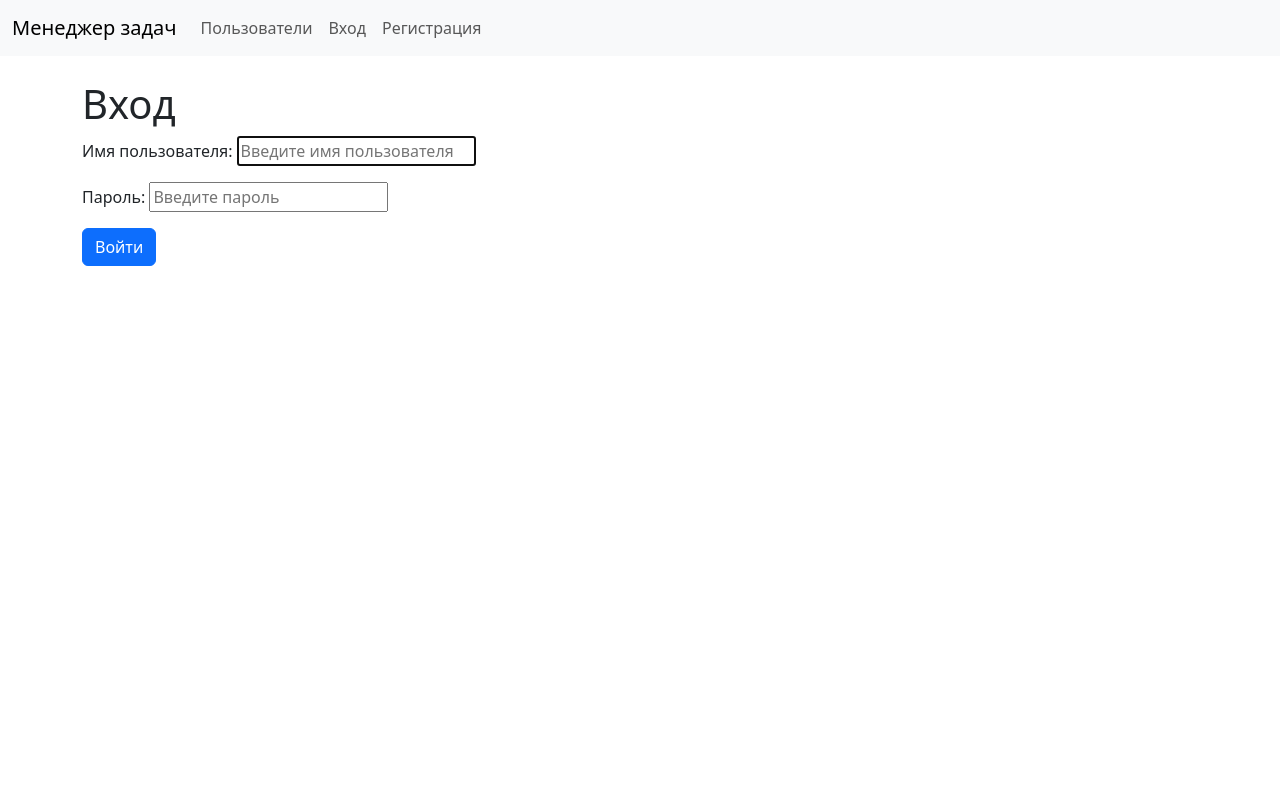
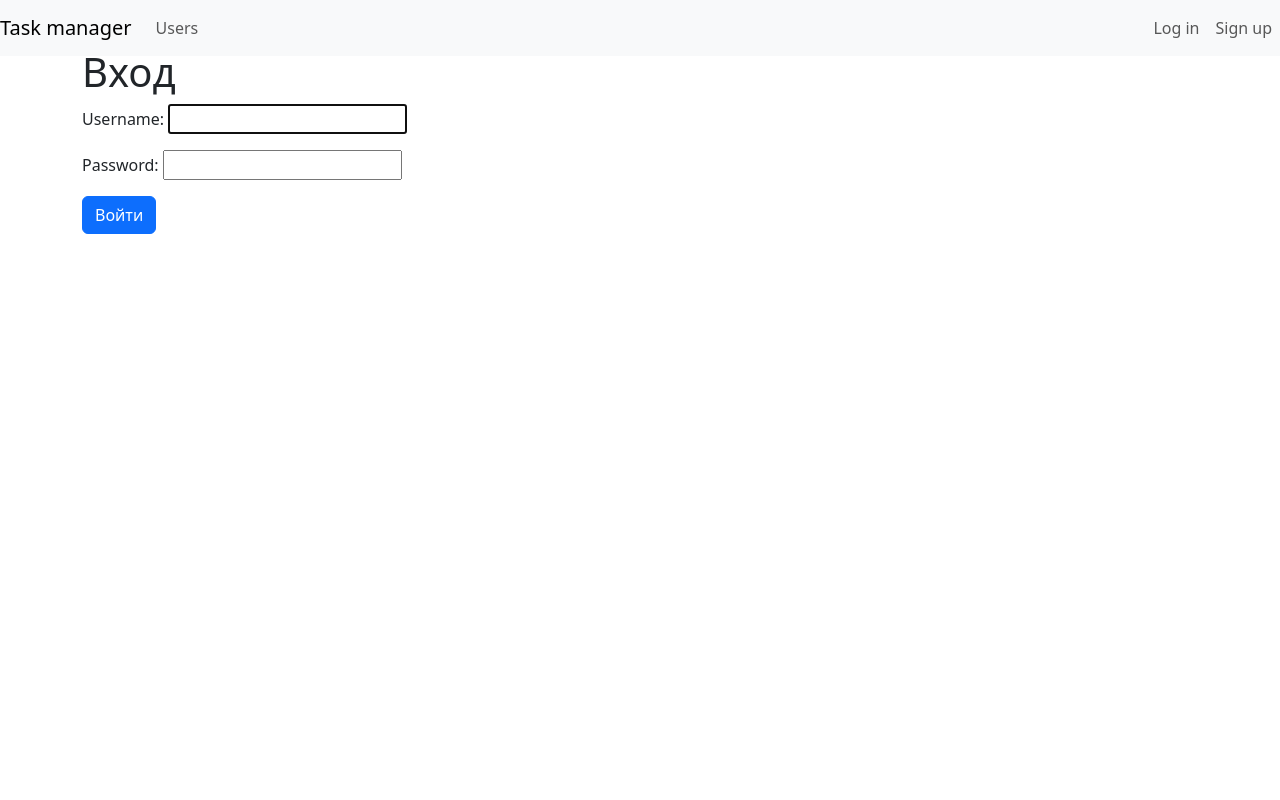
Before and after one commit to gordienkoas/python-project-52, a Django app: page /login/ in a window 1280 px wide. Run offline with Django 5.2, Linux system fonts and the light colour scheme; some libraries are stand-ins or nearby versions.

Commit message:
change views.py

```diff
--- a/task_manager/templates/base.html
+++ b/task_manager/templates/base.html
@@ -1,69 +1,97 @@
+{# Load the tag library #}
 {% load django_bootstrap5 %}
-<!DOCTYPE html>
-<html lang="en">
-<head>
-    <meta charset="UTF-8">
-    <title>{% block title %}My Project{% endblock %}</title>
+
+{# Load lang #}
+{% load i18n %}
+{% get_current_language as LANGUAGE_CODE %}
+
+{# Load CSS and JavaScript #}
+
 {% bootstrap_css %}
 {% bootstrap_javascript %}
+
+<!doctype html>
+<html lang="{{ LANGUAGE_CODE }}" class="h-100">
+
+{% block header %}
+
+<head>
+    <meta charset="utf-8">
+    <meta name="viewport" content="width=device-width, initial-scale=1, shrink-to-fit=no">
+    <title>{% translate "Task manager" %}</title>
 </head>
-<body>
-<nav class="navbar navbar-expand-lg navbar-light bg-light">
-  <div class="container-fluid">
-    <a class="navbar-brand" href="#">Менеджер задач</a>
-    <button class="navbar-toggler" type="button" data-bs-toggle="collapse" data-bs-target="#navbarNav"
-            aria-controls="navbarNav" aria-expanded="false" aria-label="Toggle navigation">
+{% endblock %}
+
+{% block navbar %}
+
+<body class="d-flex flex-column h-100">
+    <header>
+        <!-- Fixed navbar -->
+        <nav class="navbar navbar-expand-md navbar-light fixed-top bg-light">
+            <a class="navbar-brand" href="{% url 'index' %}">{% translate "Task manager" %}</a>
+            <button class="navbar-toggler" type="button" data-toggle="collapse" data-target="#navbarCollapse"
+                aria-controls="navbarCollapse" aria-expanded="false" aria-label="Toggle navigation">
                 <span class="navbar-toggler-icon"></span>
             </button>
-    <div class="collapse navbar-collapse" id="navbarNav">
-      <ul class="navbar-nav">
+            <div class="collapse navbar-collapse" id="navbarCollapse">
+                <ul class="navbar-nav mr-auto">
+                    <li class="nav-item">
+                        <a class="nav-link" href="{% url 'users:user_list' %}">{% translate "Users" %}</a>
+                    </li>
                     {% if user.is_authenticated %}
                     <li class="nav-item">
-            <a class="nav-link" href="{% url 'user-list' %}">Пользователи</a>
+                        <a class="nav-link" href="{% url 'statuses:status_list' %}">{% translate "Statuses" %}</a>
                     </li>
                     <li class="nav-item">
-            <a class="nav-link" href="{% url 'status-list' %}">Статусы</a>
+                        <a class="nav-link" href="{% url 'labels:label_list' %}">{% translate "Labels" %}</a>
                     </li>
                     <li class="nav-item">
-            <a class="nav-link" href="{% url 'task-list' %}">Задачи</a>
-          </li>
-          <li class="nav-item">
-          <a class="nav-link" href="{% url 'label-list' %}">Метки</a>
-          </li>
-          <li class="nav-item">
-            <form action="{% url 'logout' %}" method="post" style="display: inline;">
-              {% csrf_token %}
-              <button type="submit" class="btn btn-link nav-link">Выход</button>
-            </form>
-          </li>
-        {% else %}
-        <li class="nav-item">
-            <a class="nav-link" href="{% url 'user-list' %}">Пользователи</a>
-          </li>
-          <li class="nav-item">
-            <a class="nav-link" href="{% url 'login' %}">Вход</a>
-          </li>
-          <li class="nav-item">
-            <a class="nav-link" href="{% url 'user-create' %}">Регистрация</a>
+                        <a class="nav-link" href="{% url 'tasks:task_list' %}">{% translate "Tasks" %}</a>
                     </li>
                     {% endif %}
                 </ul>
             </div>
+            <div class="collapse navbar-collapse flex-grow-0" id="navbarSupportedContent">
+                <ul class="navbar-nav text-right">
+                    {% if not user.is_authenticated %}
+                    <li class="nav-item active ">
+                        <a class="nav-link" href="{% url 'login' %}">{% translate "Log in" %}</a>
+                    </li>
+                    <li class="nav-item active">
+                        <a class="nav-link" href="{% url 'users:create_user' %}">{% translate "Sign up" %}</a>
+                    </li>
+                    {% else %}
+                    <li class="nav-item">
+                        <a class="nav-link disabled" href="#" tabindex="-1" aria-disabled="true">
+                            {% translate "Logged in as" %}
+                            {{user.username }}</a>
+                    </li>
+                    <li class="nav-item active">
+                        <a class="nav-link" href="{% url 'logout' %}">{% translate "Log out" %}</a>
+                    </li>
+                    {% endif %}
+                </ul>
             </div>
         </nav>
+    </header>
+    {% endblock %}
 
-<div class="container mt-4">
-    {% if messages %}
-      {% for message in messages %}
-        <div class="alert alert-{{ message.tags }} alert-dismissible fade show" role="alert">
-          {{ message }}
-          <button type="button" class="btn-close" data-bs-dismiss="alert" aria-label="Close"></button>
+    <!-- Begin page content -->
+    <main role="main" class="flex-shrink-0 mt-5">
+        <div class="container">
+            {% block content %}
+            <h1 class="mt-5">Sticky footer with fixed navbar</h1>
+            <p class="lead">Pin a footer to the bottom of the viewport in desktop browsers with this
+                custom HTML and
+                CSS. A
+                fixed navbar has been added with <code>padding-top: 60px;</code> on the
+                <code>main &gt; .container</code>.
+            </p>
+            <p>Back to <a href="../examples/sticky-footer/">the default sticky footer</a> minus the
+                navbar.</p>
+            {% endblock %}
+
         </div>
-      {% endfor %}
-    {% endif %}
+    </main>
 
-    {% block content %}
-    {% endblock %}
-</div>
-</body>
 </html>
--- a/task_manager/urls.py
+++ b/task_manager/urls.py
@@ -1,15 +1,19 @@
 from django.contrib import admin
 from django.urls import path, include
-from django.views.generic import TemplateView
-from task_manager.views import UserLoginView, UserLogoutView
+from task_manager import views
+from .users.views import LoginUserView, LogoutUserView
+from django.conf import settings
+from django.conf.urls.static import static
+
+app_name = "task_manager"
 
 urlpatterns = [
-     path('admin/', admin.site.urls),
-     path('', TemplateView.as_view(template_name='index.html'), name='home'),
-     path('users/', include('task_manager.users.urls')),
-     path('statuses/', include('task_manager.statuses.urls')),
-     path('tasks/', include('task_manager.tasks.urls')),
-     path('labels/', include('task_manager.labels.urls')),
-     path('login/', UserLoginView.as_view(), name='login'),
-     path('logout/', UserLogoutView.as_view(), name='logout'),
-]
+    path("admin/", admin.site.urls),
+    path("", views.IndexView.as_view(), name="index"),
+    path("login/", LoginUserView.as_view(), name="login"),
+    path("logout/", LogoutUserView.as_view(), name="logout"),
+    path("users/", include("task_manager.users.urls"), name="users"),
+    path("statuses/", include("task_manager.statuses.urls"), name="statuses"),
+    path("tasks/", include("task_manager.tasks.urls"), name="tasks"),
+    path("labels/", include("task_manager.labels.urls"), name="labels"),
+] + static(settings.STATIC_URL, document_root=settings.STATIC_ROOT)
--- a/task_manager/users/forms.py
+++ b/task_manager/users/forms.py
@@ -1,135 +1,33 @@
 from django import forms
-from django.contrib.auth.forms import UserCreationForm, AuthenticationForm
+from django.contrib.auth.forms import UserCreationForm
 from django.contrib.auth.models import User
+from .models import MyUser
 from django.utils.translation import gettext_lazy as _
-import re
 
-
-class UserRegisterForm(forms.ModelForm):
-    first_name = forms.CharField(
-        label='Имя',
-        max_length=150,
-        required=True,
-        widget=forms.TextInput(attrs={'placeholder': 'Имя'})
-    )
-    last_name = forms.CharField(
-        label='Фамилия',
-        max_length=150,
-        required=True,
-        widget=forms.TextInput(attrs={'placeholder': 'Фамилия'})
-    )
-    username = forms.CharField(
-        label='Имя пользователя',
-        max_length=150,
-        required=True,
-        help_text='Обязательное поле. Не более 150 символов. Только буквы, цифры и символы @/./+/-/_.',
-        widget=forms.TextInput(attrs={'placeholder': 'Введите имя пользователя'})
-    )
-    password1 = forms.CharField(
-        label='Пароль',
-        widget=forms.PasswordInput(attrs={'placeholder': 'Введите пароль'}),
-        help_text='Ваш пароль должен содержать как минимум 3 символа.',
-        min_length=3
-    )
-    password2 = forms.CharField(
-        label='Подтверждение пароля',
-        widget=forms.PasswordInput(attrs={'placeholder': 'Повторите пароль'}),
-        help_text='Для подтверждения введите, пожалуйста, пароль ещё раз.'
-    )
+class NewUserForm(UserCreationForm):
+    first_name = forms.CharField(max_length=30, required=True, label=_("First name"))
+    last_name = forms.CharField(max_length=30, required=True, label=_("Last name"))
 
     class Meta:
         model = User
-        fields = ['first_name', 'last_name', 'username']
-
-    def clean_username(self):
-        username = self.cleaned_data['username']
-        if len(username) > 150:
-            raise forms.ValidationError('Логин не должен превышать 150 символов.')
-        # Проверка допустимых символов
-        if not re.match(r'^[\w.@+-]+$', username):
-            raise forms.ValidationError('Допустимы только буквы, цифры и символы @/./+/-/_.')
-        return username
-
-    def clean_password2(self):
-        password1 = self.cleaned_data.get('password1')
-        password2 = self.cleaned_data.get('password2')
-
-        if len(password1) < 3:
-            raise forms.ValidationError('Пароль должен содержать минимум 3 символа.')
-
-        if password1 != password2:
-            raise forms.ValidationError('Пароли не совпадают.')
-
-        return password2
+        fields = ("username", "first_name", "last_name", "password1", "password2")
 
     def save(self, commit=True):
         user = super().save(commit=False)
-        user.set_password(self.cleaned_data['password1'])
         if commit:
             user.save()
         return user
 
-# class UserRegisterForm(UserCreationForm):
-#     first_name = forms.CharField(
-#         label=_("Имя"),
-#         max_length=30,
-#         required=True,
-#         widget=forms.TextInput(attrs={'placeholder': 'Имя'}),
-#     )
-#     last_name = forms.CharField(
-#         label=_("Фамилия"),
-#         max_length=30,
-#         required=True,
-#         widget=forms.TextInput(attrs={'placeholder': 'Фамилия'}),
-#     )
-#     # остальные поля ...
-#
-#     def save(self, commit=True):
-#         user = super().save(commit=False)
-#         user.first_name = self.cleaned_data['first_name']
-#         user.last_name = self.cleaned_data['last_name']
-#         if commit:
-#             user.save()
-#         return user
+class UserProfileForm(forms.ModelForm):
+    class Meta:
+        model = MyUser
+        fields = ['bio']
 
 
-
-class UserUpdateForm(forms.ModelForm):
-    first_name = forms.CharField(
-        label="Имя",
-        max_length=30,
-        widget=forms.TextInput(attrs={'placeholder': 'Введите имя'}),
-        help_text='Введите ваше имя'
-    )
-    last_name = forms.CharField(
-        label="Фамилия",
-        max_length=30,
-        widget=forms.TextInput(attrs={'placeholder': 'Введите фамилию'}),
-        help_text='Введите вашу фамилию'
-    )
-    username = forms.CharField(
-        label="Имя пользователя",
-        max_length=150,
-        widget=forms.TextInput(attrs={'placeholder': 'Введите имя пользователя'}),
-        help_text='Обязательное поле. Не более 150 символов. Только буквы, цифры и символы @/./+/-/_'
-    )
-
-    class Meta:
-        model = User
-        fields = ("first_name", "last_name", "username")
+from django.contrib.auth.forms import AuthenticationForm
+from django import forms
 
 class CustomAuthenticationForm(AuthenticationForm):
-    username = forms.CharField(
-        label="Имя пользователя",
-        widget=forms.TextInput(attrs={
-            'autofocus': True,
-            'placeholder': 'Введите имя пользователя'
-        })
-    )
-    password = forms.CharField(
-        label="Пароль",
-        strip=False,
-        widget=forms.PasswordInput(attrs={
-            'placeholder': 'Введите пароль'
-        }),
-    )
+    # Можно добавить свои поля или изменить поведение
+    username = forms.CharField(label='Username', max_length=254)
+    password = forms.CharField(label='Password', widget=forms.PasswordInput)
--- a/task_manager/users/models.py
+++ b/task_manager/users/models.py
@@ -1,5 +1,5 @@
 from django.db import models
 
-class UserProfile(models.Model):
+class MyUser(models.Model):
     user = models.OneToOneField('auth.User', on_delete=models.CASCADE)
     bio = models.TextField()
--- a/task_manager/users/urls.py
+++ b/task_manager/users/urls.py
@@ -1,9 +1,12 @@
+from .views import UsersView, SignUpView, DeleteUserView, UpdateUserView
 from django.urls import path
-from .views import UserListView, UserCreateView, UserUpdateView, UserDeleteView
+
+
+app_name = "users"
 
 urlpatterns = [
-    path('', UserListView.as_view(), name='user-list'),
-    path('create/', UserCreateView.as_view(), name='user-create'),  # Добавляем маршрут для создания пользователя
-    path('<int:pk>/update/', UserUpdateView.as_view(), name='user-update'),
-    path('<int:pk>/delete/', UserDeleteView.as_view(), name='user-delete'),
+    path("", UsersView.as_view(), name="user_list"),
+    path("create/", SignUpView.as_view(), name="create_user"),
+    path("<int:pk>/delete/", DeleteUserView.as_view(), name="delete_user"),
+    path("<int:pk>/update/", UpdateUserView.as_view(), name="update_user"),
 ]
--- a/task_manager/users/views.py
+++ b/task_manager/users/views.py
@@ -1,62 +1,84 @@
-from django.contrib.auth.forms import UserCreationForm
-from django.contrib.auth.models import User
+from .forms import NewUserForm
+from .models import MyUser
+
+from django.contrib.auth.views import LoginView, LogoutView
+from django.views.generic import ListView, CreateView, UpdateView, DeleteView
+from django.contrib.messages.views import SuccessMessageMixin
+from django.contrib.auth.mixins import (
+    LoginRequiredMixin,
+    UserPassesTestMixin,
+    # AccessMixin,
+)
+
 from django.urls import reverse_lazy
-from django.views.generic import ListView, CreateView, UpdateView, DeleteView
-from django.shortcuts import render, redirect
-from django.contrib.auth.views import LoginView
-from task_manager.users.forms import UserRegisterForm, UserUpdateForm
-from django.contrib.auth.mixins import LoginRequiredMixin, UserPassesTestMixin
+from django.shortcuts import redirect
+from django.contrib import messages
+from django.utils.translation import gettext_lazy as _
 
 
-
-from django.shortcuts import render, redirect
-from .forms import UserRegisterForm
-
-def register(request):
-    if request.method == 'POST':
-        form = UserRegisterForm(request.POST)
-        if form.is_valid():
-            form.save()
-            return redirect('login')  # или куда нужно
-    else:
-        form = UserRegisterForm()
-    return render(request, 'register.html', {'form': form})
-
-class UserListView(ListView):
-    model = User
-    template_name = 'users/user_list.html'
-    context_object_name = 'users'
-
-class UserLoginView(LoginView):
-    template_name = 'users/login.html'
-
-    def get_success_url(self):
-        return reverse_lazy('home')  # замените на ваш URL главной страницы
+class UsersView(ListView):
+    model = MyUser
+    context_object_name = "user_list"
+    template_name = "users/users_list.html"
 
 
-# Создание пользователя (регистрация)
-class UserCreateView(CreateView):
-    model = User
-    form_class = UserRegisterForm
-    template_name = 'users/user_form.html'
-    success_url = reverse_lazy('login')
+class SignUpView(SuccessMessageMixin, CreateView):
+    template_name = "users/register.html"
+    success_url = reverse_lazy("login")
+    form_class = NewUserForm
+    success_message = _("Your profile was successfully created")
 
 
-class UserUpdateView(LoginRequiredMixin, UserPassesTestMixin, UpdateView):
-    model = User
-    form_class = UserUpdateForm
-    template_name = 'users/user_form.html'
-    success_url = reverse_lazy('user-list')
+class LoginUserView(SuccessMessageMixin, LoginView):
+    template_name = "users/login.html"
+    redirect_authenticated_user = True
+    success_url = reverse_lazy("index")
+    success_message = _("You are logged in")
+
+
+class LogoutUserView(LogoutView):
+    def dispatch(self, request, *args, **kwargs):
+        response = super().dispatch(request, *args, **kwargs)
+        messages.add_message(request, messages.INFO, _("You are logged out"))
+        return response
+
+
+class UpdateUserView(
+    LoginRequiredMixin, UserPassesTestMixin, SuccessMessageMixin, UpdateView
+):
+    model = MyUser
+    success_url = reverse_lazy("users:user_list")
+    template_name = "users/update.html"
+    form_class = NewUserForm
+    success_message = _("The user has been successfully updated")
+    login_url = reverse_lazy("login")
+    redirect_field_name = None
 
     def test_func(self):
-        user = self.get_object()
-        return self.request.user == user
+        return self.request.user.pk == self.get_object().pk
 
-class UserDeleteView(LoginRequiredMixin, UserPassesTestMixin, DeleteView):
-    model = User
-    template_name = 'users/user_confirm_delete.html'
-    success_url = reverse_lazy('user-list')
+    def handle_no_permission(self):
+        messages.error(
+            self.request, _("You don't have the rights to change another user")
+        )
+        return redirect("users:user_list")
+
+
+class DeleteUserView(
+    LoginRequiredMixin, UserPassesTestMixin, SuccessMessageMixin, DeleteView
+):
+    model = MyUser
+    success_url = reverse_lazy("users:user_list")
+    template_name = "users/delete.html"
+    success_message = _("The user has been successfully deleted")
+    login_url = reverse_lazy("login")
+    redirect_field_name = None
 
     def test_func(self):
-        user = self.get_object()
-        return self.request.user == user
+        return self.request.user.pk == self.get_object().pk
+
+    def handle_no_permission(self):
+        messages.error(
+            self.request, _("You don't have the rights to delete another user")
+        )
+        return redirect("users:user_list")
--- a/task_manager/views.py
+++ b/task_manager/views.py
@@ -1,68 +1,5 @@
-from django.contrib.auth.forms import UserCreationForm
-from django.contrib.auth.models import User
-from django.urls import reverse_lazy
-from django.views.generic import ListView
-from django.contrib.auth.views import LoginView, LogoutView
-#from task_manager.forms import UserRegisterForm, UserUpdateForm
-from django.shortcuts import render, redirect
-#from task_manager.models import Status, Task, Label
-#from task_manager.forms import StatusForm, TaskForm, LabelForm
-#from task_manager.filters import TaskFilter
-from task_manager.users.forms import CustomAuthenticationForm
-from django.contrib import messages
+from django.views.generic import TemplateView
 
 
-def register_view(request):
-    if request.method == 'POST':
-        form = UserCreationForm(request.POST)
-        if form.is_valid():
-            form.save()
-            return redirect('login')  # После регистрации перенаправляем на вход
-    else:
-        form = UserCreationForm()
-    return render(request, 'register.html', {'form': form})
-
-class UserListView(ListView):
-     model = User
-     template_name = 'users/user_list.html'
-     context_object_name = 'users'
-
-
-class UserLoginView(LoginView):
-    template_name = 'users/login.html'
-    authentication_form = CustomAuthenticationForm
-
-    def form_valid(self, form):
-        messages.success(self.request, "Вы залогинены")
-        return super().form_valid(form)
-
-    def get_success_url(self):
-        return reverse_lazy('home')
-
-
-class UserLogoutView(LogoutView):
-    next_page = 'home'
-
-    def dispatch(self, request, *args, **kwargs):
-        messages.success(request, "Вы разлогинены")
-        return super().dispatch(request, *args, **kwargs)
-#
-#
-#
-#
-#
-#
-#
-# class TaskListView(FilterView):
-#     model = Task
-#     filterset_class = TaskFilter
-#     template_name = 'tasks/task_list.html'
-#     context_object_name = 'tasks'
-#     paginate_by = 10  # если нужна пагинация
-#
-#     def get_filterset(self, filterset_class):
-#         # Передаём request в фильтр, чтобы использовать self.request.user
-#         return filterset_class(self.request.GET, queryset=self.get_queryset(), request=self.request)
-#
-#     def get_queryset(self):
-#         return Task.objects.all().order_by('id')
+class IndexView(TemplateView):
+    template_name = "task_manager/index.html"
```
Also changed, not shown: task_manager/templates/register.html (deleted, +0 -76 lines), task_manager/templates/users/register.html (added, +24 -0 lines), task_manager/templates/users/user_list.html (deleted, +0 -18 lines), task_manager/templates/users/users_list.html (added, +42 -0 lines), db.sqlite3, task_manager/templates/task_manager/index.html (renamed from task_manager/templates/index.html). Lines whose indentation alone changed are shown as unchanged.
